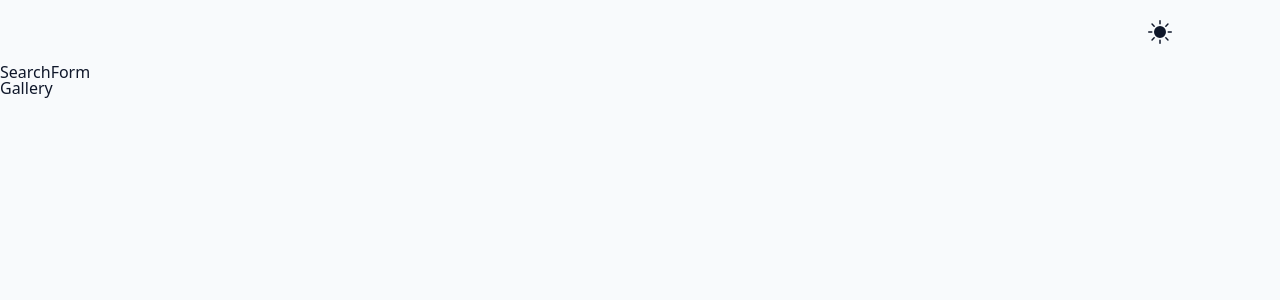
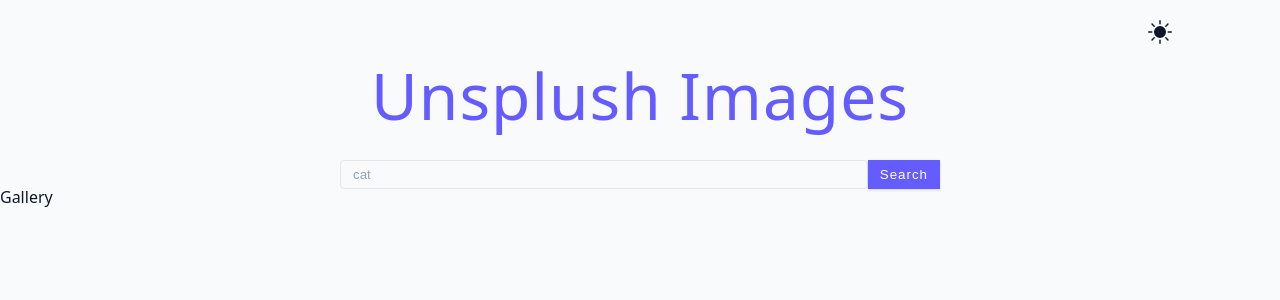
Before and after one commit to inga-divra/unsplash-images, a React (Vite) app: page / in a window 1280 px wide. Shown: the top 300 px of the page. Built offline with nearby package versions, Linux system fonts and the light colour scheme.

Commit message:
Created SearchForm structure with input and submit functionality
- Created a form with an input and a submit button.
- Set input attributes: type='text', name='search', placeholder='cat', and className='form-input search-input'.
- Implemented form submission to log the input value (handleSubmit)

```diff
--- a/src/SearchForm.jsx
+++ b/src/SearchForm.jsx
@@ -1,8 +1,31 @@
+import { useGlobalContext } from './context'
 
 const SearchForm = () => {
-    return (
-        <div>SearchForm</div>
-    )
+
+    const handleSubmit = (e) => {
+        e.preventDefault();
+        const searchValue = e.target.search.value
+        if (!searchValue) return
+        console.log(searchValue);
+    }
+
+    return <section>
+        <h1 className='title'>unsplush images</h1>
+        <form
+            className='search-form'
+            onSubmit={handleSubmit}>
+            <input
+                className='form-input'
+                type='text'
+                name='search'
+                placeholder='cat' />
+            <button
+                className='btn'
+                type='submit'>
+                search
+            </button>
+        </form>
+    </section>
 }
 
 export default SearchForm
```
